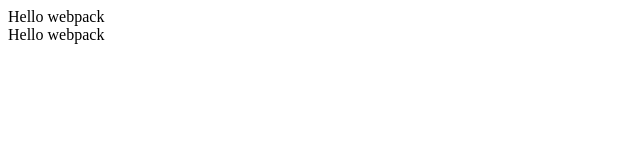
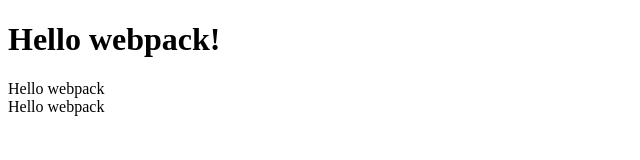
Before and after one commit to mohamedgamaleldin999999/leaderboard-project, a website built with webpack: page dist/index.html in a window 1280 px wide. Shown: the whole page, without its empty margins (0-640 px from the left). Built offline with nearby package versions, Linux system fonts and the light colour scheme.

Commit message:
dist Updated automatically

```diff
--- a/dist/index.html
+++ b/dist/index.html
@@ -1 +1 @@
-<!doctype html><html><head><meta charset="utf-8"><title>Output Management</title><meta name="viewport" content="width=device-width,initial-scale=1"><script defer="defer" src="main.bundle.js"></script></head><body></body></html>
+<!doctype html><html lang="en"><head><meta charset="UTF-8"><meta name="viewport" content="width=device-width,initial-scale=1"><title>Wbpack Exercise</title><script defer="defer" src="main.bundle.js"></script></head><body><h1>Hello webpack!</h1></body></html>
```
